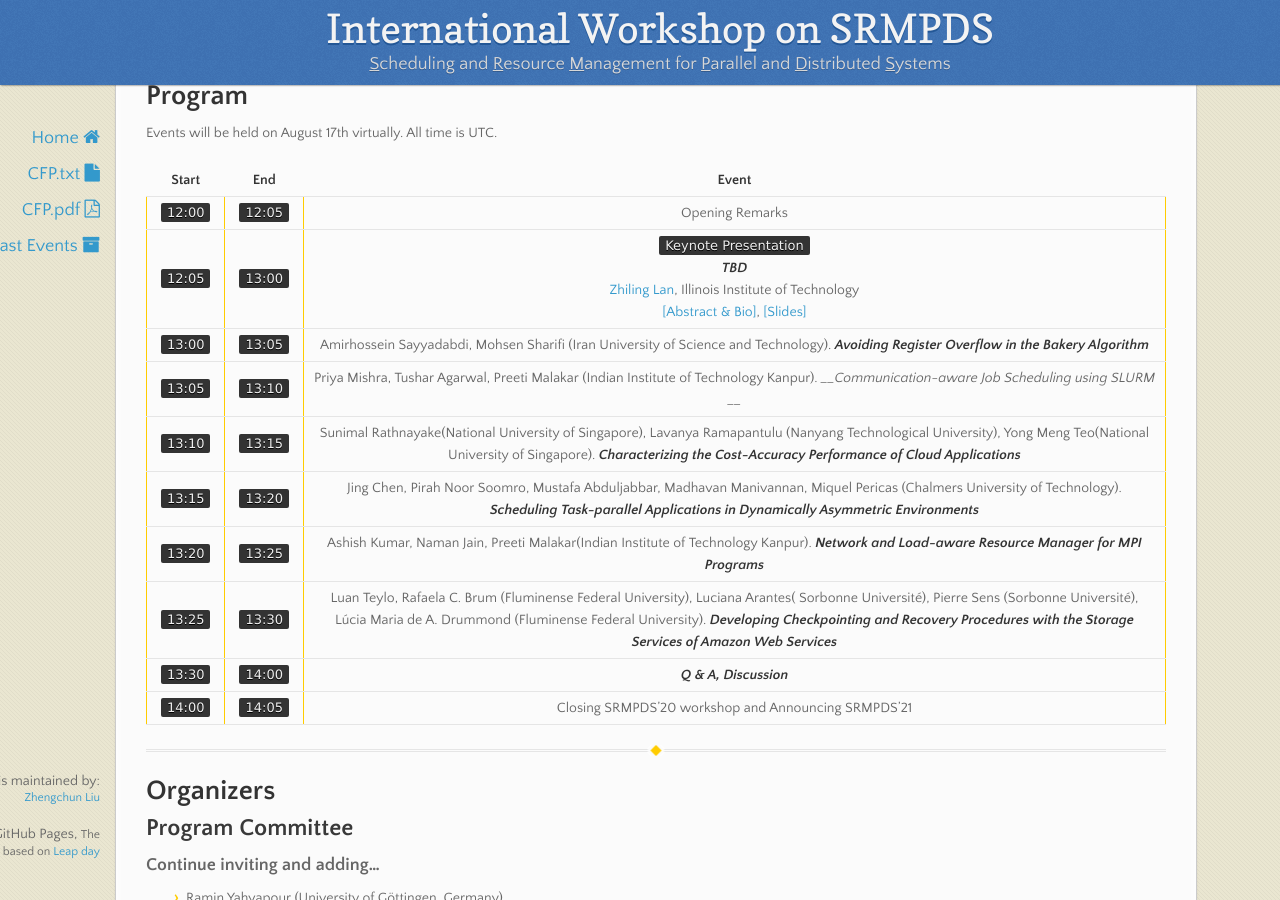
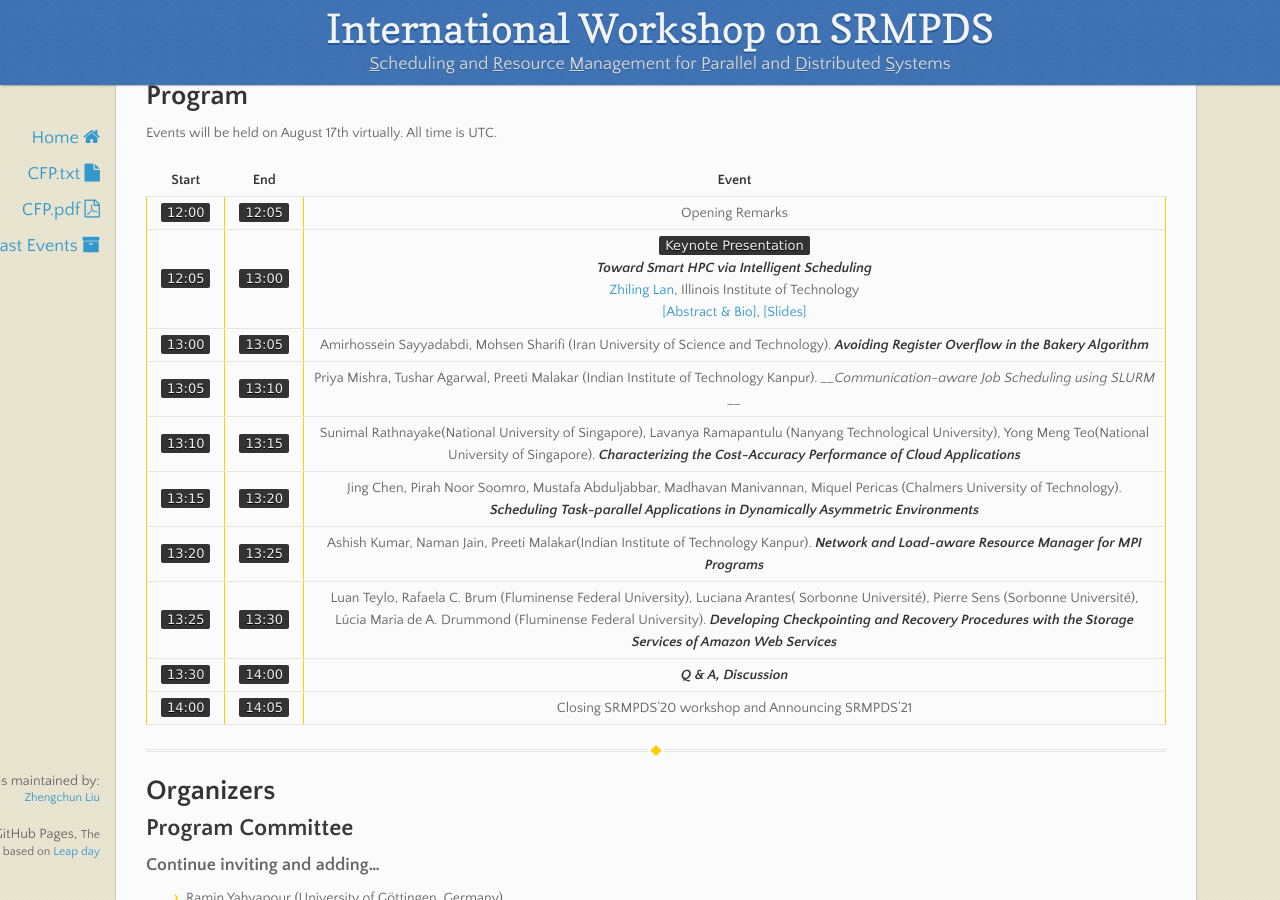
Before and after one commit to srmpds/srmpds.github.io, a Jekyll site: the page built from index.md, in a window 1280 px wide and 900 px high, scrolled down 1334 px. Built offline with Jekyll 4.4.1, drawn with Linux system fonts in a browser that asks for light colours; nearby versions of some CDN libraries.

Commit message:
add, delete, polish etc.

```diff
--- a/index.md
+++ b/index.md
@@ -54,7 +54,7 @@ Events will be held on August 17th virtually. All time is UTC.
 | __Start__ | __End__ |                          __Event__                           |
 | :-------: | :-----: | :----------------------------------------------------------: |
 |  `12:00`  | `12:05` |                       Opening Remarks                        |
-|  `12:05`  | `13:00` | `Keynote Presentation` <br> ___TBD___ <br> [Zhiling Lan](http://www.cs.iit.edu/~zlan/), Illinois Institute of Technology <br> <a href="./doc/SRMPDS-2020-keynote-abstract.pdf" target="_blank">[Abstract & Bio]</a>, <a href="./doc/SRMPDS-2020-keynote-slides.pdf" target="_blank">[Slides]</a> |
+|  `12:05`  | `13:00` | `Keynote Presentation` <br> ___Toward Smart HPC via Intelligent Scheduling___ <br> [Zhiling Lan](http://www.cs.iit.edu/~zlan/), Illinois Institute of Technology <br> <a href="./doc/SRMPDS-2020-keynote-abstract.pdf" target="_blank">[Abstract & Bio]</a>, <a href="./doc/SRMPDS-2020-keynote-slides.pdf" target="_blank">[Slides]</a> |
 |  `13:00`  | `13:05` | Amirhossein Sayyadabdi, Mohsen Sharifi (Iran University of Science and Technology). ___Avoiding Register Overflow in the Bakery Algorithm___ |
 |  `13:05`   | `13:10`  | Priya Mishra, Tushar Agarwal, Preeti Malakar (Indian Institute of Technology Kanpur). ___Communication-aware Job Scheduling using SLURM ___ |
 |  `13:10`   | `13:15`  | Sunimal Rathnayake(National University of Singapore), Lavanya Ramapantulu (Nanyang Technological University), Yong Meng Teo(National University of Singapore). ___Characterizing the Cost-Accuracy Performance of Cloud Applications___ |
```
Also changed, not shown: 1 other file.
